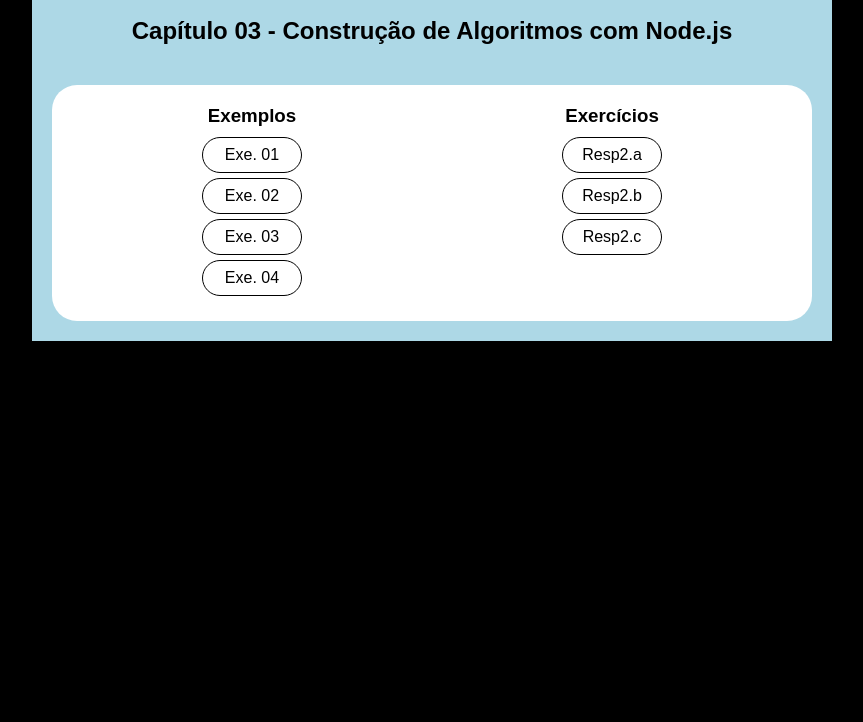
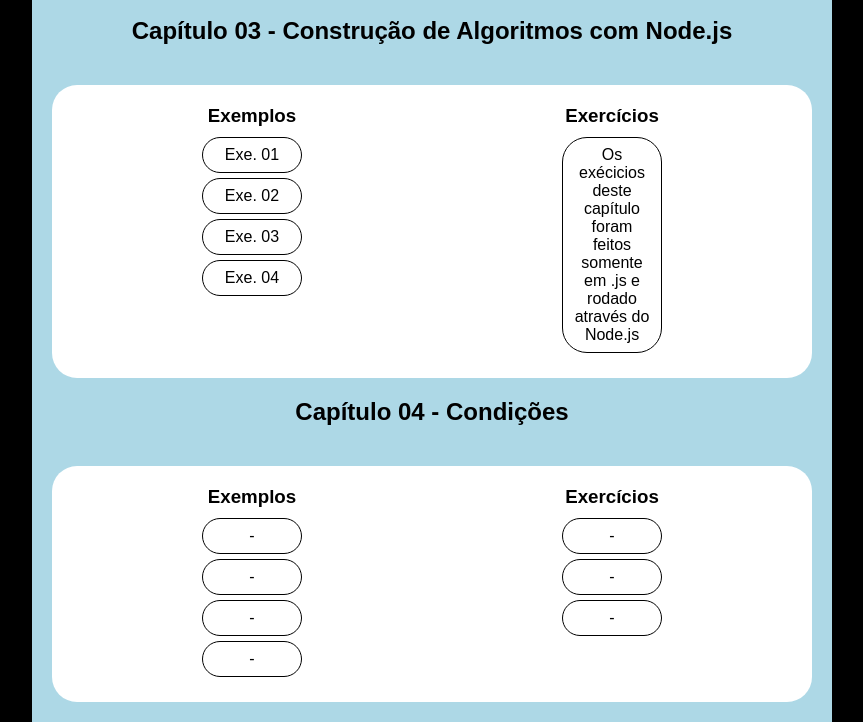
Before and after one commit to igorhgds/exercicios-livro-javascript, a website: page index.html in a window 1280 px wide. Shown: the part 1006-1728 px from the top of the page, without its empty margins (208-1071 px from the left). Before the commit the page ends 1347 px from the top, so only its background shows below. Drawn offline with Linux system fonts and the light colour scheme.

Commit message:
Update index.html

```diff
--- a/index.html
+++ b/index.html
@@ -53,18 +53,33 @@
         <section class="capitulos">
             <article class="exemplos">
                 <h3>Exemplos</h3>
-                    <div class="item"><a href="capitulo02/exemplos/ex2_1.html">Exe. 01</a></div>
-                    <div class="item"><a href="capitulo02/exemplos/ex2_2.html">Exe. 02</a></div>
-                    <div class="item"><a href="capitulo02/exemplos/ex2_3.html">Exe. 03</a></div>
-                    <div class="item"><a href="capitulo02/exemplos/ex2_4.html">Exe. 04</a></div>
+                    <div class="item"><a href="capitulo03/ex3_1.js">Exe. 01</a></div>
+                    <div class="item"><a href="capitulo03/ex3_2.js">Exe. 02</a></div>
+                    <div class="item"><a href="capitulo03/ex3_3.js">Exe. 03</a></div>
+                    <div class="item"><a href="capitulo03/ex3_4.js">Exe. 04</a></div>
             </article>
             <article class="exercicios">
                 <h3>Exercícios</h3>
-                    <div class="item"><a href="capitulo02/exercicios/resp2_a.html">Resp2.a</a></div>
-                    <div class="item"><a href="capitulo02/exercicios/resp2_b.html">Resp2.b</a></div>
-                    <div class="item"><a href="capitulo02/exercicios/resp2_c.html">Resp2.c</a></div>
+                <div class="item">
+                    <p>Os exécicios deste capítulo foram feitos somente em .js e rodado através do Node.js</p>
+                </div>
             </article>
         </section>
+        <h2>Capítulo 04 - Condições</h2>
+        <section class="capitulos">
+            <article class="exemplos">
+                <h3>Exemplos</h3>
+                    <div class="item"><a href="">-</a></div>
+                    <div class="item"><a href="">-</a></div>
+                    <div class="item"><a href="">-</a></div>
+                    <div class="item"><a href="">-</a></div>
+            </article>
+            <article class="exercicios">
+                <h3>Exercícios</h3>
+                    <div class="item"><a href="">-</a></div>
+                    <div class="item"><a href="">-</a></div>
+                    <div class="item"><a href="">-</a></div>
+            </article>
     </main>
 </body>
 </html>
```
